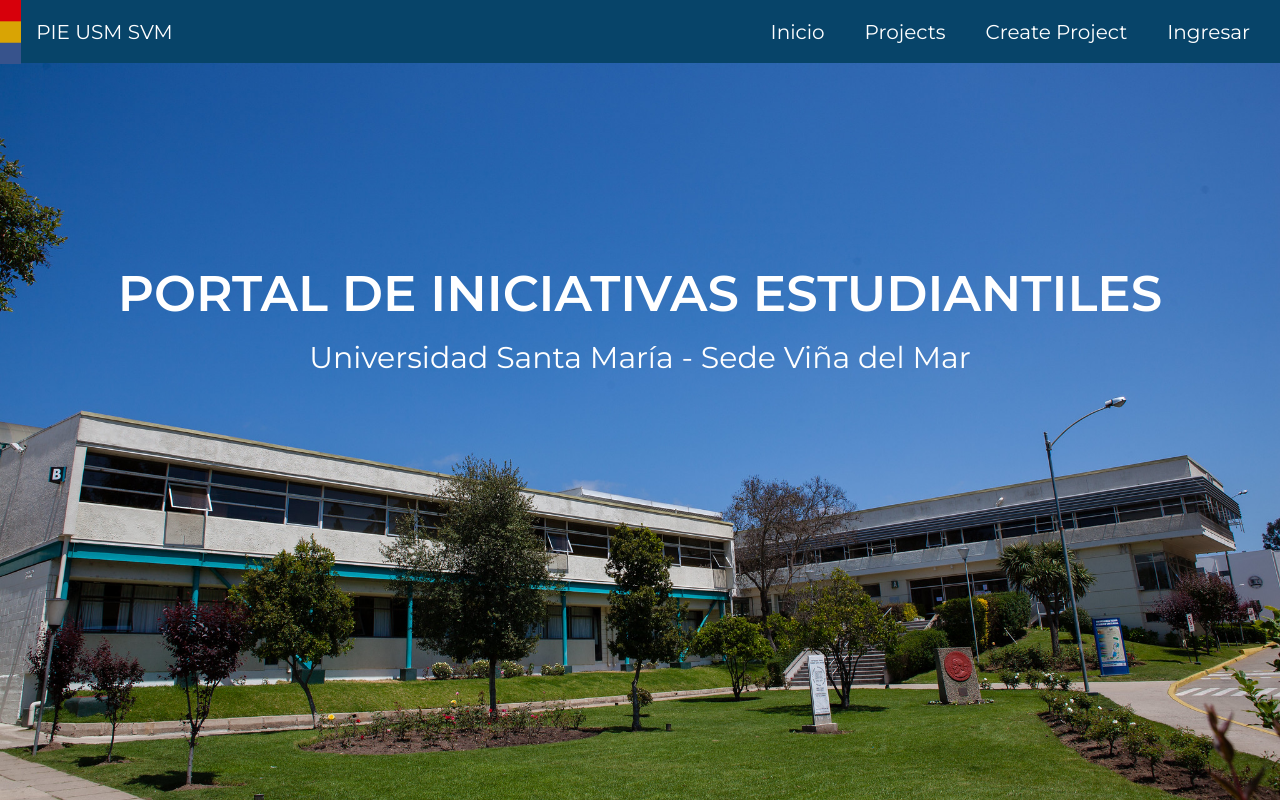
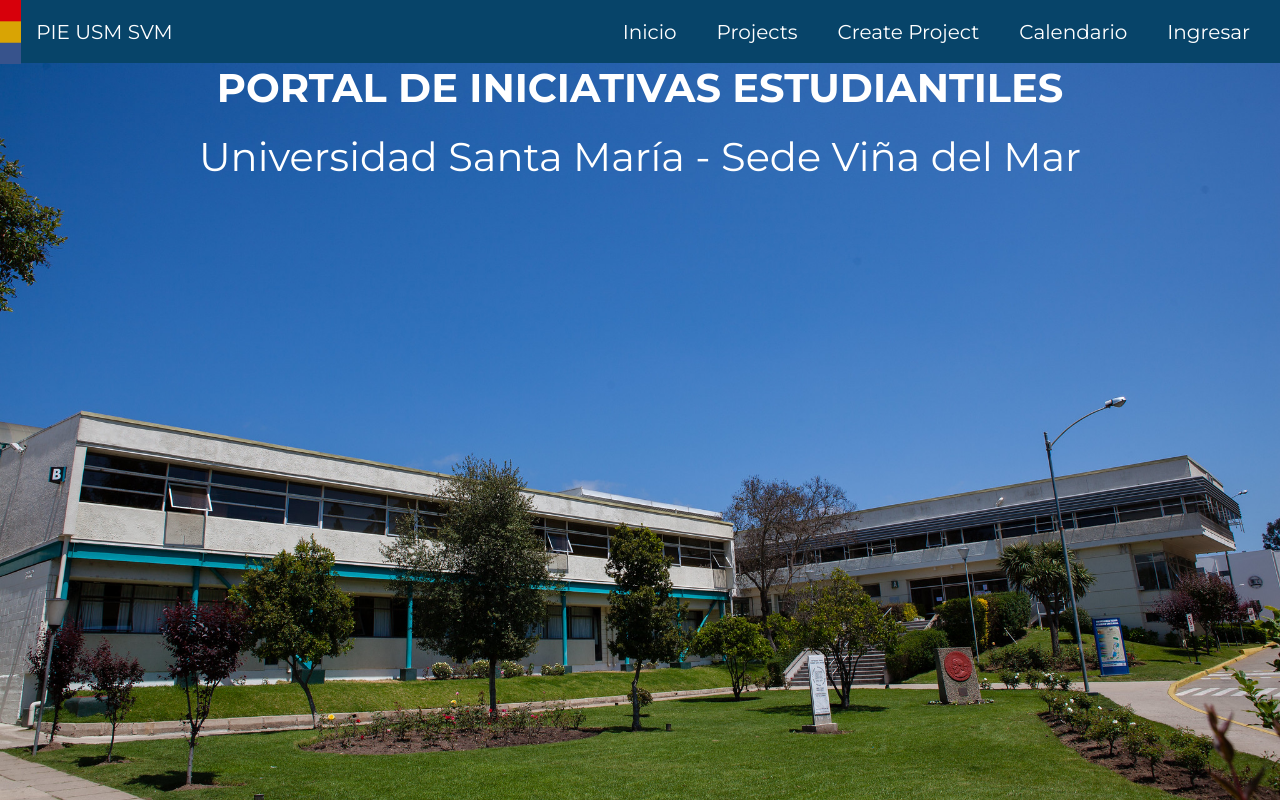
Before and after one commit to rnnnt/CERT2-TLP, a Django app: page / in a window 1280 px wide. Run offline with Django 5.2, Linux system fonts and the light colour scheme.

Commit message:
calendario agregado

```diff
--- a/core/static/core/css/styles.css
+++ b/core/static/core/css/styles.css
@@ -95,7 +95,7 @@ body {
     padding: 20px;
     border-radius: 8px;
     margin: 30px auto;
-    max-width: 400px;
+    max-width: 100px;
     text-align: center;
 }
 
@@ -108,19 +108,13 @@ body {
 
 /* HOME */
 
-.home {
-    margin-top: 200px;
-    margin-bottom: 15px;
-    font-size: 50px;
-    font-weight: 600;
-}
 
 .header {
     text-align: center;
 }
 
 p {
-    font-size: 30px;
+    font-size: 40px;
     color: #fff;
 }
 
--- a/core/templates/core/layouts/base.html
+++ b/core/templates/core/layouts/base.html
@@ -34,6 +34,7 @@
                 <a href="{% url 'home' %}">Inicio</a>
                 <a href="{% url 'projects' %}">Projects</a>
                 <a href="{% url 'create_project' %}">Create Project</a>
+                <a href="{% url 'calendario' %}">Calendario</a>
 
                 {% if request.user.is_authenticated %}
                     <a href="{% url 'exit' %}">salir</a>
--- a/core/templates/core/projects/detail.html
+++ b/core/templates/core/projects/detail.html
@@ -4,10 +4,6 @@
 
 {{project }}
 
-{% for task in tasks %}
-
-<h1>{{task.title}}</h1>
-
 {% endfor %}
 
 {% endblock content %}
--- a/core/urls.py
+++ b/core/urls.py
@@ -1,5 +1,5 @@
 from django.urls import path
-from .views import home, exit, projects, create_project, eliminar, edicion
+from .views import home, exit, projects, create_project, eliminar, edicion, calendario
 
 urlpatterns = [
     path('', home, name='home'),
@@ -8,5 +8,5 @@ urlpatterns = [
     path('create_project/', create_project, name="create_project"),
     path('edicion/<name>', edicion, name="edicion"),
     path('projects/eliminar/<name>/', eliminar, name='eliminar'),
-
+    path('calendario/', calendario, name="calendario"),
 ]
--- a/core/views.py
+++ b/core/views.py
@@ -48,3 +48,6 @@ def eliminar(request, name):
     project = get_object_or_404(Project, name=name)
     project.delete()
     return redirect('projects')
+
+def calendario(request):
+    return render(request, 'core/calendario.html')
```
Also changed, not shown: core/templates/core/calendario.html (added, +7 -0 lines), db.sqlite3.
